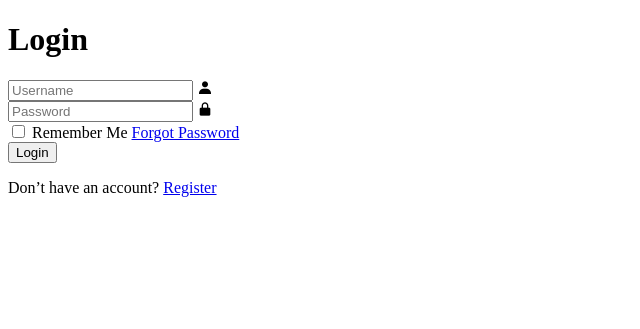
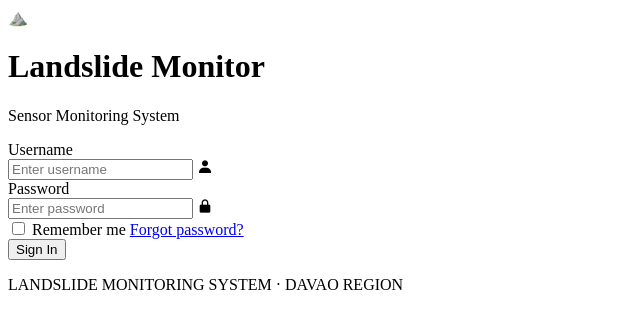
Before and after one commit to K3NT0Z4K1/Landslide_Monitoring, a PHP site: page /login.php in a window 1280 px wide. Shown: the top 329 px of the page, without its empty margins (0-640 px from the left). Run offline with PHP 8.4, Linux system fonts and the light colour scheme.

Commit message:
Updated login php code

```diff
--- a/auth/login.php
+++ b/auth/login.php
@@ -12,13 +12,12 @@ if ($_SERVER["REQUEST_METHOD"] === "POST") {
   $username = $_POST['username'] ?? '';
   $password = $_POST['password'] ?? '';
 
-  // SIMPLE DEMO LOGIN (replace with DB later)
   if ($username === "admin" && $password === "admin123") {
     $_SESSION['admin'] = true;
     header("Location: ../dashboard/index.php");
     exit;
   } else {
-    $error = "Invalid username or password";
+    $error = "Invalid username or password.";
   }
 }
 ?>
@@ -27,51 +26,54 @@ if ($_SERVER["REQUEST_METHOD"] === "POST") {
 <head>
   <meta charset="UTF-8">
   <meta name="viewport" content="width=device-width, initial-scale=1.0">
-  <title>Login Form</title>
-
-  <!-- SAME CSS -->
+  <title>Login — Landslide Monitoring</title>
   <link rel="stylesheet" href="../assets/css/login.css">
-  <link href='https://unpkg.com/boxicons@2.1.4/css/boxicons.min.css' rel='stylesheet'>
+  <link href="https://unpkg.com/boxicons@2.1.4/css/boxicons.min.css" rel="stylesheet">
 </head>
 <body>
 
   <div class="wrapper">
-    <form method="POST">
+    <div class="login-header">
+      <span class="login-logo">⛰️</span>
+      <h1>Landslide Monitor</h1>
+      <p class="login-subtitle">Sensor Monitoring System</p>
+    </div>
 
-      <h1>Login</h1>
+    <form method="POST" autocomplete="off">
 
-      <!-- ERROR MESSAGE -->
       <?php if ($error): ?>
-        <p style="color:red; text-align:center; margin-bottom:10px;">
-          <?= htmlspecialchars($error) ?>
-        </p>
+        <div class="error-msg">⚠ <?= htmlspecialchars($error) ?></div>
       <?php endif; ?>
 
-      <div class="input-box">
-        <input type="text" name="username" placeholder="Username" required>
-        <i class='bx bxs-user'></i>
+      <div class="input-group">
+        <label for="username">Username</label>
+        <div class="input-box">
+          <input type="text" id="username" name="username" placeholder="Enter username" required>
+          <i class='bx bxs-user'></i>
+        </div>
       </div>
 
-      <div class="input-box">
-        <input type="password" name="password" placeholder="Password" required>
-        <i class='bx bxs-lock-alt'></i>
+      <div class="input-group">
+        <label for="password">Password</label>
+        <div class="input-box">
+          <input type="password" id="password" name="password" placeholder="Enter password" required>
+          <i class='bx bxs-lock-alt'></i>
+        </div>
       </div>
 
       <div class="remember-forgot">
         <label>
-          <input type="checkbox" name="remember"> Remember Me
+          <input type="checkbox" name="remember"> Remember me
         </label>
-        <a href="#">Forgot Password</a>
+        <a href="#">Forgot password?</a>
       </div>
 
-      <button type="submit" class="btn">Login</button>
-
-      <div class="register-link">
-        <p>Don’t have an account? <a href="#">Register</a></p>
-      </div>
+      <button type="submit" class="btn">Sign In</button>
 
     </form>
   </div>
 
+  <p class="login-watermark">LANDSLIDE MONITORING SYSTEM · DAVAO REGION</p>
+
 </body>
 </html>
```
